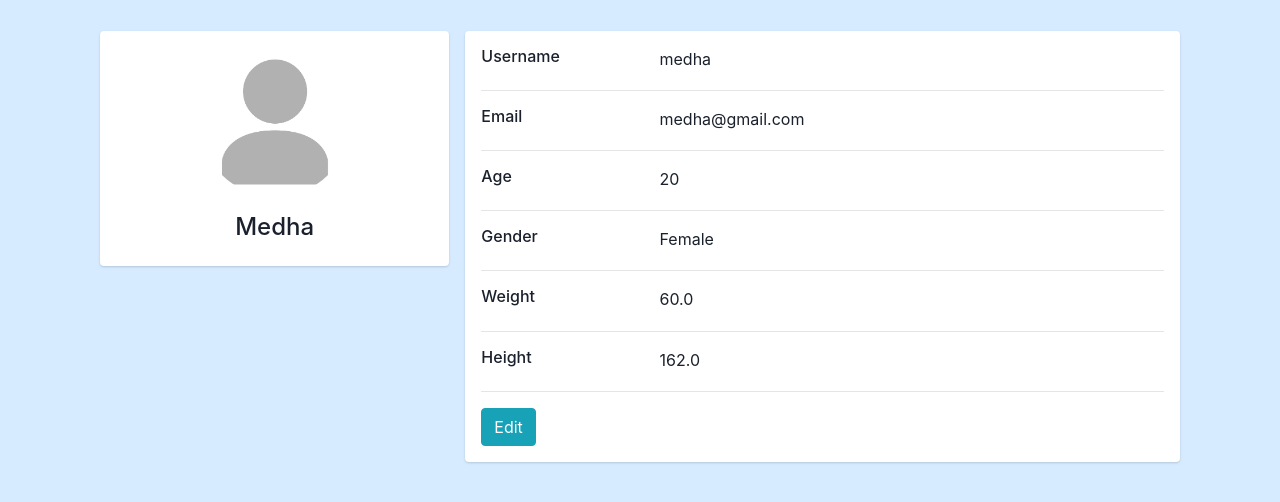
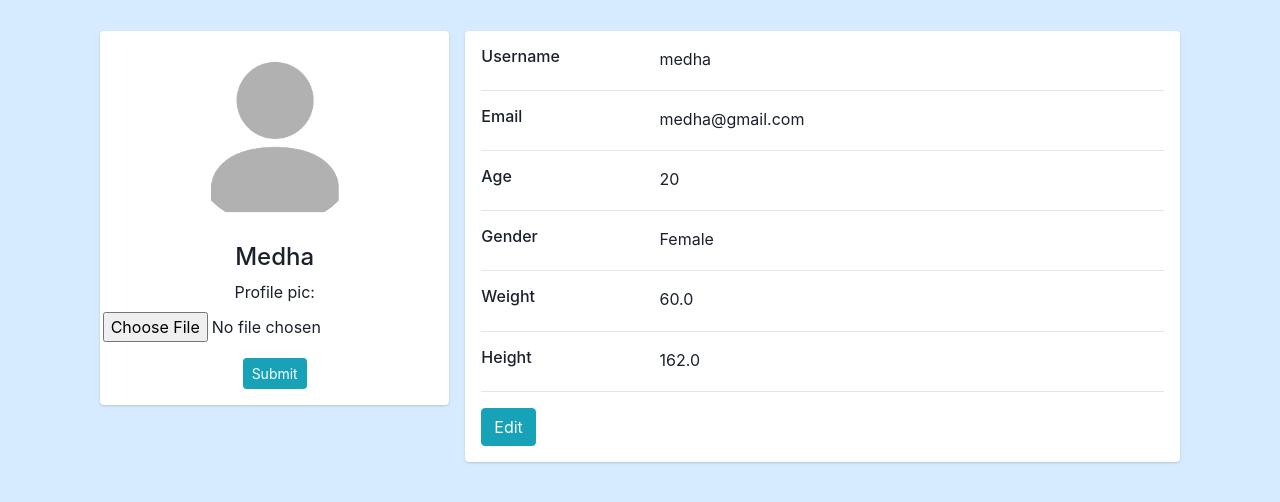
Before and after one commit to medha0105/django-project, a Django app: page /profile/14/ in a window 1280 px wide. Shown: the part 61-563 px from the top of the page. Run offline with Django 3.2, Linux system fonts and the light colour scheme; a user stored in the database is signed in; data comes from the database, SQL or seed files in the repository; some libraries are stand-ins or nearby versions.

Commit message:
Change profile pic method added

```diff
--- a/caloriecounter/settings.py
+++ b/caloriecounter/settings.py
@@ -130,6 +130,8 @@ STATICFILES_DIRS = [
     BASE_DIR/"static"
 ]
 
+MEDIA_ROOT = BASE_DIR/"static/images"
+
 
 # Default primary key field type
 # https://docs.djangoproject.com/en/3.2/ref/settings/#default-auto-field
--- a/caloriecounter/urls.py
+++ b/caloriecounter/urls.py
@@ -16,7 +16,12 @@ Including another URLconf
 from django.contrib import admin
 from django.urls import path,include
 
+from django.conf.urls.static import static
+from django.conf import settings
+
 urlpatterns = [
     path('admin/', admin.site.urls),
     path('',include('cc.urls')),
 ]
+
+urlpatterns +=  static(settings.MEDIA_URL, document_root = settings.MEDIA_ROOT)
--- a/cc/forms.py
+++ b/cc/forms.py
@@ -1,3 +1,4 @@
+from django.db.models import fields
 from django.forms import ModelForm
 from django.contrib.auth.forms import UserCreationForm
 from django.contrib.auth.models import User
@@ -18,3 +19,8 @@ class FoodForm(ModelForm):
     class Meta:
         model = Food
         fields = ['item','calories','carbs','proteins','fats','food_category','customer']
+
+class ProfilePictureForm(ModelForm):
+    class Meta:
+        model = Customer
+        fields = ['profile_pic']
--- a/cc/models.py
+++ b/cc/models.py
@@ -21,6 +21,7 @@ class Customer(models.Model):
     height = models.FloatField(null=True)
     gender = models.CharField(max_length=50, null=True, choices=GENDER)
     category = models.CharField(max_length=50, null=True,choices=CATEGORY)
+    profile_pic = models.ImageField(null=True, blank=True, default='user.png')
 
     def __str__(self):
         return self.name
--- a/cc/templates/cc/profilePage.html
+++ b/cc/templates/cc/profilePage.html
@@ -10,8 +10,21 @@
                 <div class="card">
                     <div class="card-body">
                         <div class="d-flex flex-column align-items-center text-center">
-                            <img src="{% static '/images/user.png' %}" class="rounded-circle" width="150">
+                            {% if request.user.customer.profile_pic %}
+                                <img src="{{request.user.customer.profile_pic.url}}" class="rounded-circle" width="180" height="180">
+                            {% else %}
+                                <img src="{% static 'images/user.png' %}" class="rounded-circle" width="180" height="180">
+                            {% endif %}
+
                             <div class="mt-3"><h4>{{customer.name|title}}</h4></div>
+
+                            <form method="POST" action="" enctype="multipart/form-data">
+                                {% csrf_token %}
+                                {{form.as_p}}
+
+                                <input class="btn btn-sm btn-info" type="submit" name="Update Picture">
+                            </form>
+
                         </div>
                     </div>
                 </div>
--- a/cc/views.py
+++ b/cc/views.py
@@ -120,5 +120,12 @@ def foodDetails(request,pk1,pk2=0):
 @login_required(login_url = 'login')
 def profilePage(request, pk):
     customer = Customer.objects.get(id=pk)
-    context = {'customer':customer}
+
+    form = ProfilePictureForm(instance=customer)
+    if request.method == 'POST':
+        form = ProfilePictureForm(request.POST, request.FILES, instance=customer)
+        if form.is_valid():
+            form.save()
+
+    context = {'customer':customer, 'form':form}
     return render(request, 'cc/profilePage.html', context)
```
Also changed, not shown: cc/migrations/0013_auto_20210630_1821.py (added), cc/migrations/0014_auto_20210630_1843.py (added), cc/migrations/0015_auto_20210630_1847.py (added), cc/migrations/0016_auto_20210630_1857.py (added), db.sqlite3, static/images/images.jpg (added), static/images/images_QPRMuK4.jpg (added).
